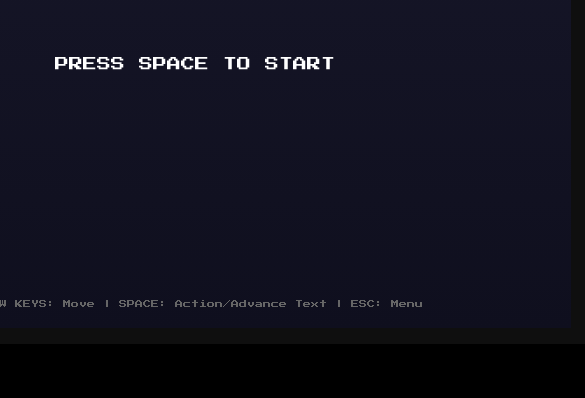
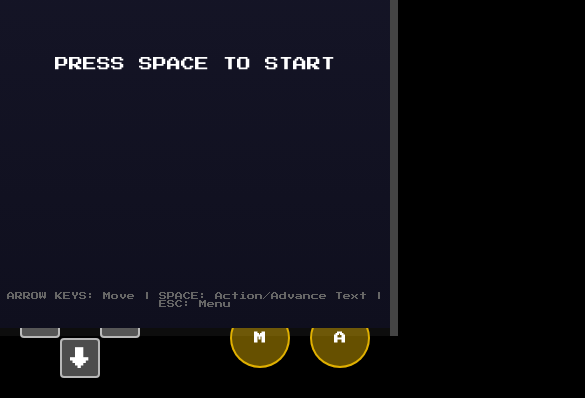
Before and after one commit to digable/vc_ic_rpg, a plain HTML site: page index.html in a window 390 px wide. Shown: the part 446-844 px from the top of the page, 585 px wide, since content can reach past the window. Drawn offline with Linux system fonts and the light colour scheme.

Commit message:
Implement responsive canvas and mobile controls
Added responsive design for canvas and mobile controls.

```diff
--- a/index.html
+++ b/index.html
@@ -40,9 +40,110 @@
       image-rendering: -moz-crisp-edges;
       image-rendering: crisp-edges;
       -ms-interpolation-mode: nearest-neighbor;
-      width: 768px;
-      height: 720px;
-    }
+    }
+
+    @media (min-width: 769px) {
+      canvas {
+        width: 768px;
+        height: 720px;
+      }
+    }
+
+    @media (max-width: 768px) {
+      canvas {
+        width: 100vw;
+        height: auto;
+        max-height: 60vh;
+      }
+
+      body {
+        padding: 0;
+        margin: 0;
+        overflow: hidden;
+      }
+    }
+
+    .mobile-controls {
+      display: none;
+      position: fixed;
+      bottom: 0;
+      left: 0;
+      right: 0;
+      height: 40vh;
+      background: rgba(0, 0, 0, 0.8);
+      touch-action: none;
+      user-select: none;
+      -webkit-user-select: none;
+    }
+
+    .mobile-controls.active {
+      display: block;
+    }
+
+    .dpad {
+      position: absolute;
+      left: 20px;
+      bottom: 20px;
+      width: 120px;
+      height: 120px;
+    }
+
+    .dpad-btn {
+      position: absolute;
+      width: 40px;
+      height: 40px;
+      background: rgba(255, 255, 255, 0.3);
+      border: 2px solid rgba(255, 255, 255, 0.6);
+      border-radius: 4px;
+      display: flex;
+      align-items: center;
+      justify-content: center;
+      font-size: 20px;
+      color: white;
+      font-weight: bold;
+      touch-action: none;
+    }
+
+    .dpad-btn:active {
+      background: rgba(255, 255, 255, 0.6);
+    }
+
+    .dpad-up { top: 0; left: 40px; }
+    .dpad-down { bottom: 0; left: 40px; }
+    .dpad-left { top: 40px; left: 0; }
+    .dpad-right { top: 40px; right: 0; }
+
+    .action-buttons {
+      position: absolute;
+      right: 20px;
+      bottom: 20px;
+      width: 140px;
+      height: 80px;
+    }
+
+    .action-btn {
+      position: absolute;
+      width: 60px;
+      height: 60px;
+      background: rgba(255, 200, 0, 0.4);
+      border: 2px solid rgba(255, 200, 0, 0.8);
+      border-radius: 50%;
+      display: flex;
+      align-items: center;
+      justify-content: center;
+      font-size: 12px;
+      color: white;
+      font-weight: bold;
+      touch-action: none;
+      font-family: 'Press Start 2P', monospace;
+    }
+
+    .action-btn:active {
+      background: rgba(255, 200, 0, 0.7);
+    }
+
+    .btn-action { bottom: 10px; right: 0; }
+    .btn-menu { bottom: 10px; right: 80px; }
 
     #title-screen {
       position: absolute;
@@ -121,6 +222,19 @@
     <canvas id="game-canvas"></canvas>
   </div>
 
+  <div class="mobile-controls" id="mobile-controls">
+    <div class="dpad">
+      <div class="dpad-btn dpad-up" data-key="up">↑</div>
+      <div class="dpad-btn dpad-down" data-key="down">↓</div>
+      <div class="dpad-btn dpad-left" data-key="left">←</div>
+      <div class="dpad-btn dpad-right" data-key="right">→</div>
+    </div>
+    <div class="action-buttons">
+      <div class="action-btn btn-action" data-key="action">A</div>
+      <div class="action-btn btn-menu" data-key="menu">M</div>
+    </div>
+  </div>
+
   <script>
     const canvas = document.getElementById('game-canvas');
     const ctx = canvas.getContext('2d');
@@ -132,6 +246,20 @@
     ctx.webkitImageSmoothingEnabled = false;
     ctx.mozImageSmoothingEnabled = false;
     ctx.msImageSmoothingEnabled = false;
+
+    // Mobile detection
+    const isMobile = /Android|webOS|iPhone|iPad|iPod|BlackBerry|IEMobile|Opera Mini/i.test(navigator.userAgent) ||
+                     (window.innerWidth <= 768);
+
+    // Touch controls state
+    const touchControls = {
+      up: false,
+      down: false,
+      left: false,
+      right: false,
+      action: false,
+      menu: false
+    };
 
     // NES Color Palette
     const COLORS = {
@@ -717,6 +845,43 @@
     const keyDelay = 150;
     let spacePressed = false;
 
+    // Mobile touch control setup
+    if (isMobile) {
+      document.getElementById('mobile-controls').classList.add('active');
+
+      // Handle touch events for virtual buttons
+      document.querySelectorAll('.dpad-btn, .action-btn').forEach(btn => {
+        btn.addEventListener('touchstart', (e) => {
+          e.preventDefault();
+          const key = btn.dataset.key;
+
+          if (key === 'up') keys['ArrowUp'] = true;
+          else if (key === 'down') keys['ArrowDown'] = true;
+          else if (key === 'left') keys['ArrowLeft'] = true;
+          else if (key === 'right') keys['ArrowRight'] = true;
+          else if (key === 'action') keys[' '] = true;
+          else if (key === 'menu') keys['Escape'] = true;
+        });
+
+        btn.addEventListener('touchend', (e) => {
+          e.preventDefault();
+          const key = btn.dataset.key;
+
+          if (key === 'up') keys['ArrowUp'] = false;
+          else if (key === 'down') keys['ArrowDown'] = false;
+          else if (key === 'left') keys['ArrowLeft'] = false;
+          else if (key === 'right') keys['ArrowRight'] = false;
+          else if (key === 'action') keys[' '] = false;
+          else if (key === 'menu') keys['Escape'] = false;
+        });
+      });
+
+      // Prevent scrolling on mobile
+      document.body.addEventListener('touchmove', (e) => {
+        e.preventDefault();
+      }, { passive: false });
+    }
+
     document.addEventListener('keydown', (e) => {
       if (e.key === ' ') {
         if (spacePressed) return; // Prevent multiple space presses
```
